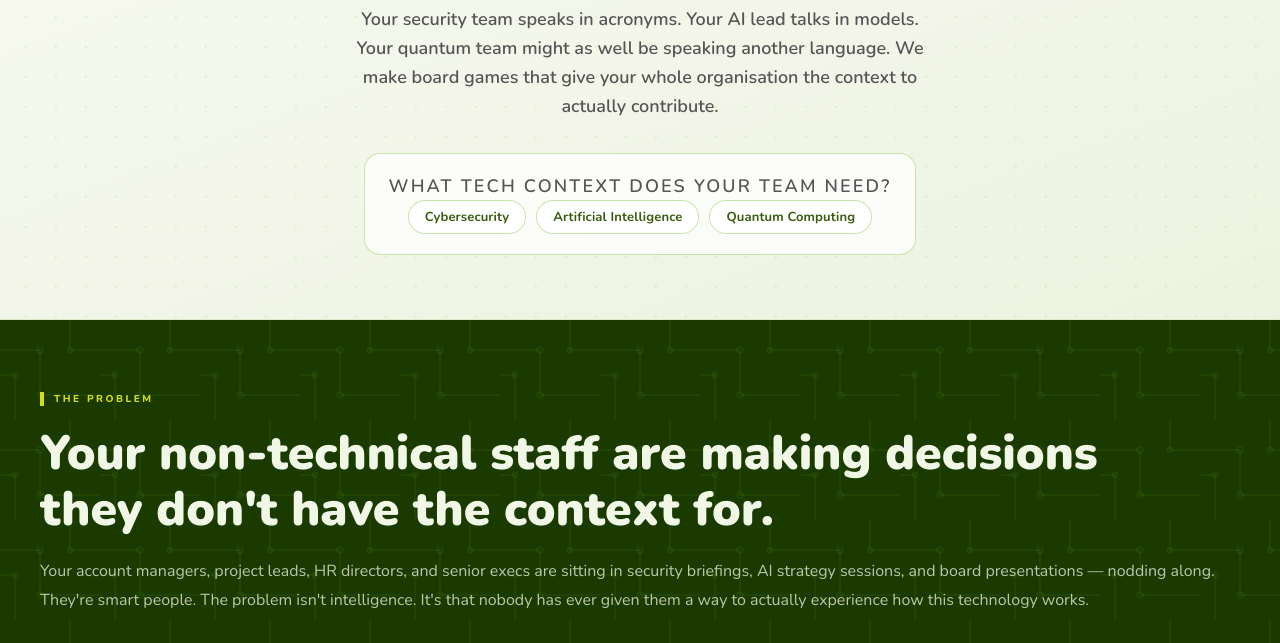
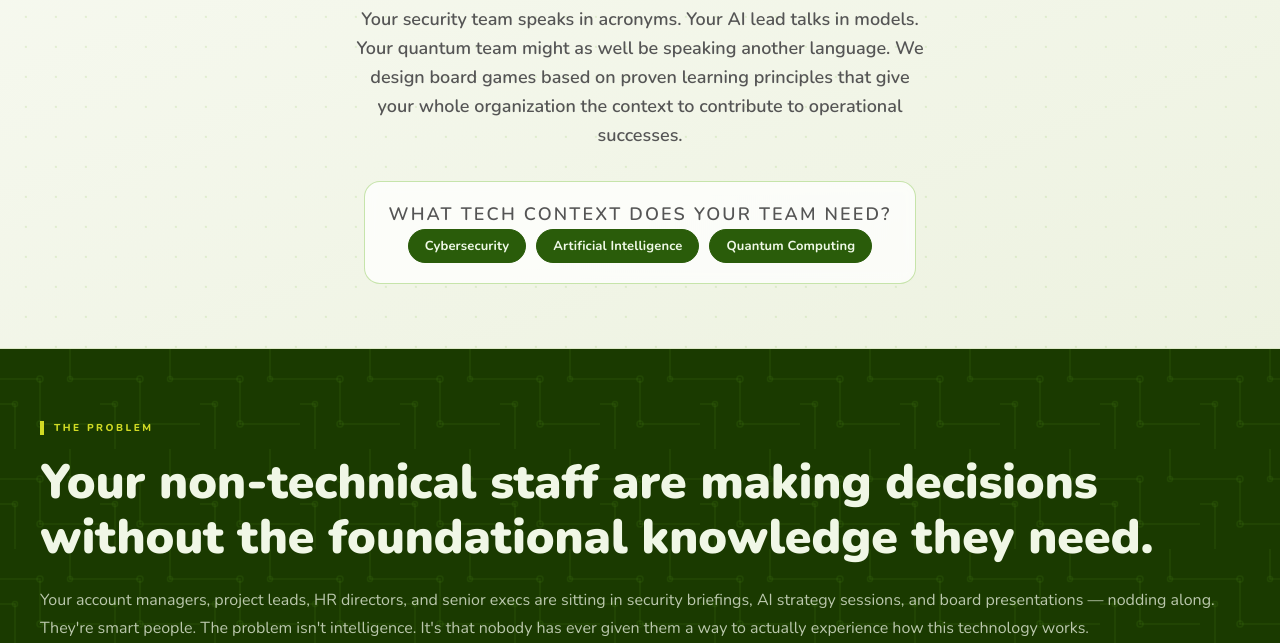
Before and after one commit to mnovack8/techgames, a website: page index.html in a window 1280 px wide. Shown: the part 287-930 px from the top of the page. Drawn offline with nearby package versions, Linux system fonts and the light colour scheme.

Commit message:
Updated homepage H1 and H2

```diff
--- a/index.html
+++ b/index.html
@@ -251,20 +251,22 @@ nav a.nav-cta:hover { background: #f4fae8; color: #4a8c11; }
   display: inline-block;
   padding: 7px 16px;
   border-radius: 999px;
-  border: 1.5px solid rgba(98,181,23,0.35);
-  background: rgba(255,255,255,0.7);
-  color: #3a5c10;
+  border: 1.5px solid #2a5c0a;
+  background: #2a5c0a;
+  color: #f0f9e8;
   font-size: 13px;
   font-weight: 700;
   text-decoration: none;
   letter-spacing: 0.01em;
   backdrop-filter: blur(4px);
-  transition: background 0.16s, border-color 0.16s, transform 0.14s;
+  transition: background 0.16s, border-color 0.16s, transform 0.14s, box-shadow 0.16s;
 }
 .hero-pill:hover {
-  background: rgba(98,181,23,0.12);
-  border-color: #62b517;
+  background: #1e4407;
+  border-color: #1e4407;
+  color: #f0f9e8;
   transform: translateY(-1px);
+  box-shadow: 0 4px 14px rgba(42,92,10,0.35);
 }
 
 /* ===== STORY SECTIONS ===== */
@@ -1025,7 +1027,7 @@ footer {
 <!-- HERO -->
 <section class="hero">
   <h1>Your team doesn't get the tech.<br><em>That's a business risk.</em></h1>
-  <p>Your security team speaks in acronyms. Your AI lead talks in models. Your quantum team might as well be speaking another language. We make board games that give your whole organisation the context to actually contribute.</p>
+  <p>Your security team speaks in acronyms. Your AI lead talks in models. Your quantum team might as well be speaking another language. We design board games based on proven learning principles that give your whole organization the context to contribute to operational successes.</p>
   <div class="hero-picker">
     <p class="hero-question">What tech context does your team need?</p>
     <div class="hero-domain-pills">
@@ -1042,16 +1044,14 @@ footer {
     <div class="story-eyebrow" data-reveal>The Problem</div>
     <h2 class="story-headline" data-reveal="lines">
       <span class="line-wrap"><span class="line-inner">Your non-technical staff are making decisions</span></span>
-      <span class="line-wrap"><span class="line-inner">they don't have the context for.</span></span>
+      <span class="line-wrap"><span class="line-inner">without the foundational knowledge they need.</span></span>
     </h2>
     <p class="story-body" data-reveal data-delay="2" style="max-width:100%">Your account managers, project leads, HR directors, and senior execs are sitting in security briefings, AI strategy sessions, and board presentations — nodding along. They're smart people. The problem isn't intelligence. It's that nobody has ever given them a way to actually experience how this technology works.</p>
     <div class="stakes-grid" data-reveal data-delay="3">
       <div class="stakes-card">
-        <div class="stakes-label">Cybersecurity</div>
         <p>"A single click from someone who didn't understand the risk can cost millions. That's not a security problem — that's a literacy problem."</p>
       </div>
       <div class="stakes-card">
-        <div class="stakes-label">Artificial Intelligence</div>
         <p>"AI is already inside your business. The question isn't whether your team needs to understand it — it's whether they'll understand it before it costs you."</p>
       </div>
     </div>
```
